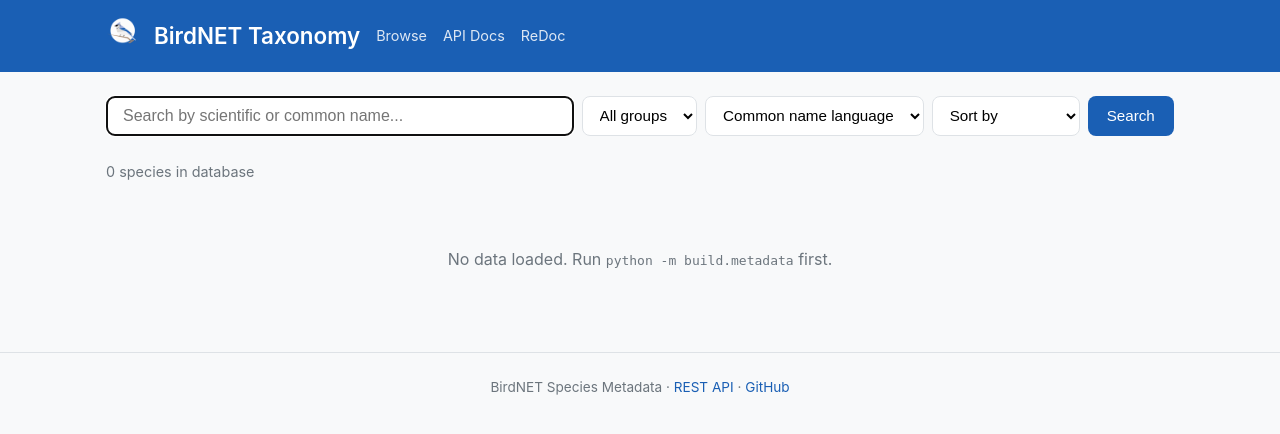
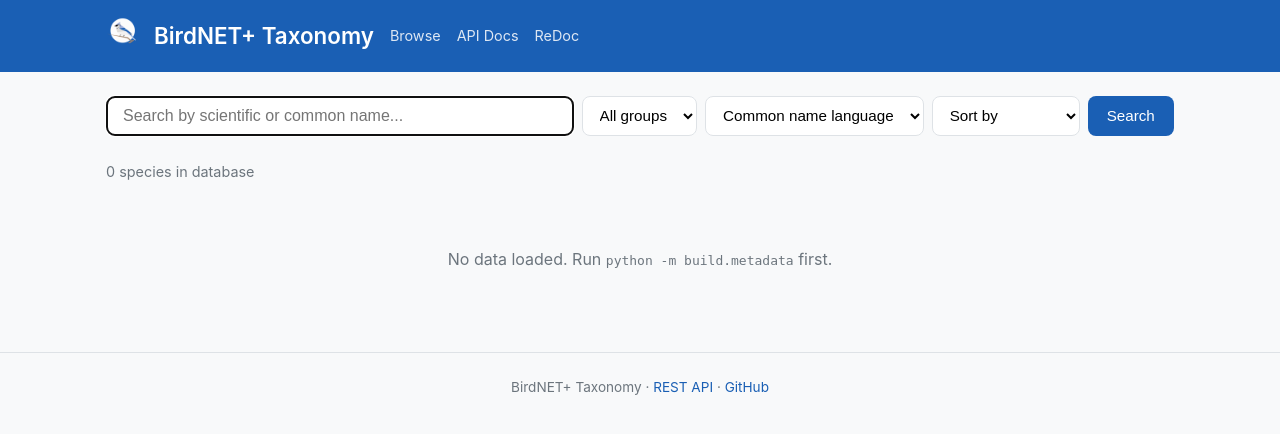
Before and after one commit to birdnet-team/birdnet-taxonomy, a FastAPI app: page / in a window 1280 px wide. Shown: the top 434 px of the page. Run offline with FastAPI, Linux system fonts and the light colour scheme.

Commit message:
feat: update title and footer text for consistency

```diff
--- a/web/templates/base.html
+++ b/web/templates/base.html
@@ -3,7 +3,7 @@
 <head>
     <meta charset="UTF-8">
     <meta name="viewport" content="width=device-width, initial-scale=1.0">
-    <title>{% block title %}BirdNET Taxonomy{% endblock %}</title>
+    <title>{% block title %}BirdNET+ Taxonomy{% endblock %}</title>
     <link rel="icon" type="image/png" href="{{ base }}/static/logo.png">
     <style>
         :root {
@@ -174,7 +174,7 @@
     <header>
         <div class="container">
             <a href="{{ base }}/"><img class="logo" src="{{ base }}/static/logo.png" alt="BirdNET"></a>
-            <h1><a href="{{ base }}/">BirdNET Taxonomy</a></h1>
+            <h1><a href="{{ base }}/">BirdNET+ Taxonomy</a></h1>
             <nav>
                 <a href="{{ base }}/">Browse</a>
                 <a href="{{ base }}/docs">API Docs</a>
@@ -187,7 +187,7 @@
     </div>
     <footer>
         <div class="container">
-            BirdNET Species Metadata &middot;
+            BirdNET+ Taxonomy &middot;
             <a href="{{ base }}/docs">REST API</a> &middot;
             <a href="https://github.com/birdnet-team/species-data">GitHub</a>
         </div>
```
